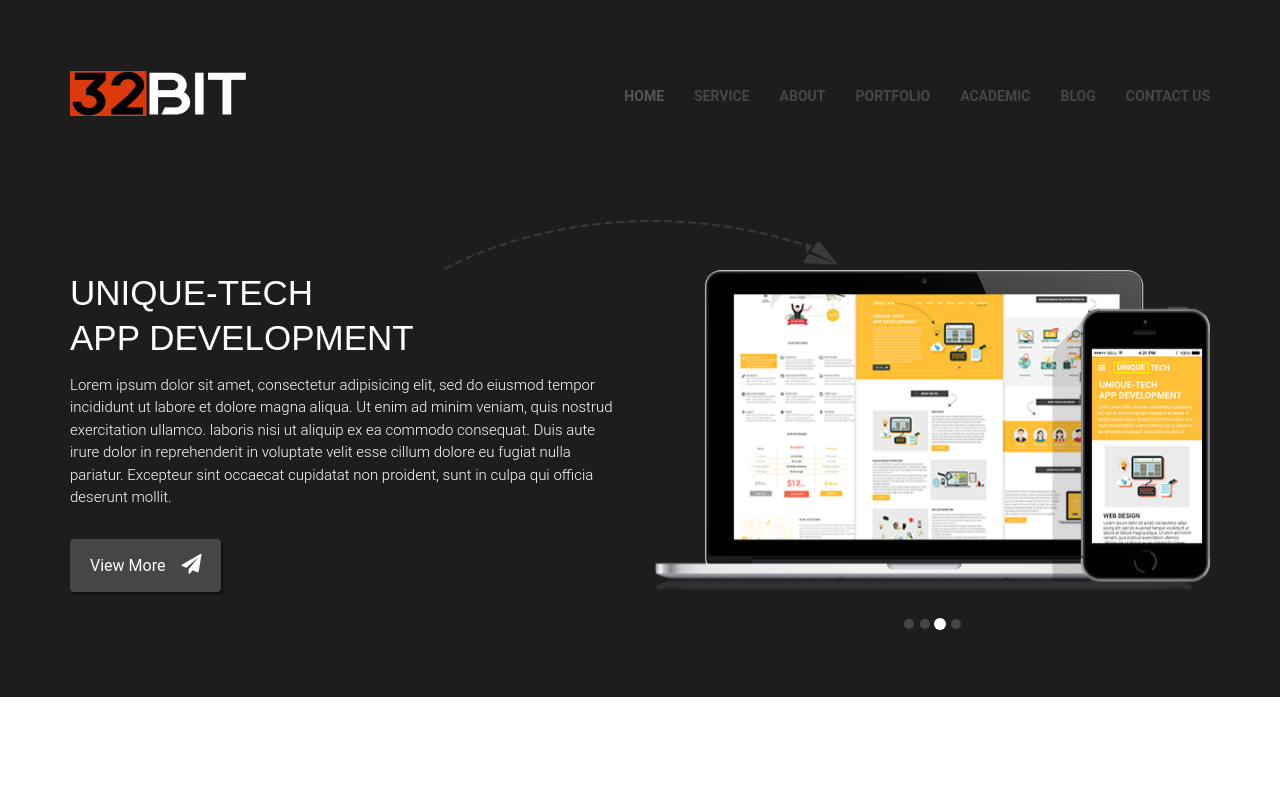
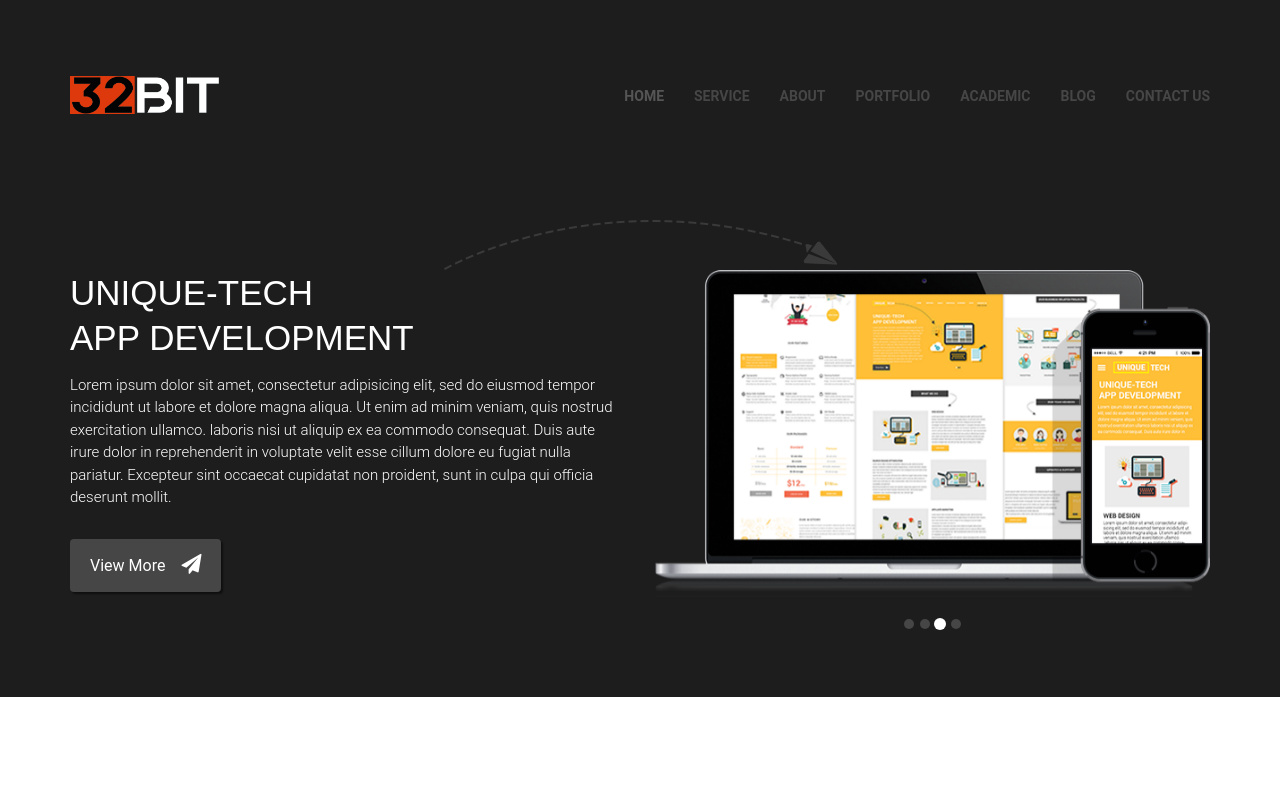
Before and after one commit to 32bitmarketing/32bitmarketing.github.io, a plain HTML site: page index.html in a window 1280 px wide. Shown: the top 797 px of the page. Drawn offline with Linux system fonts and the light colour scheme.

Commit message:
Logo styling

```diff
--- a/assets/css/style.css
+++ b/assets/css/style.css
@@ -596,11 +596,11 @@ input:-ms-input-placeholder {
     color:#fff;
 }
 .navbar-brand {
-    padding: 0px 15px;
+    padding: 5px 15px;
 }
 .navbar-brand>img {
-    max-width: 200px;
-    max-height: 45px;
+    max-width: 188px;
+    max-height: 38px;
 }
 
 .contact-number{
```
